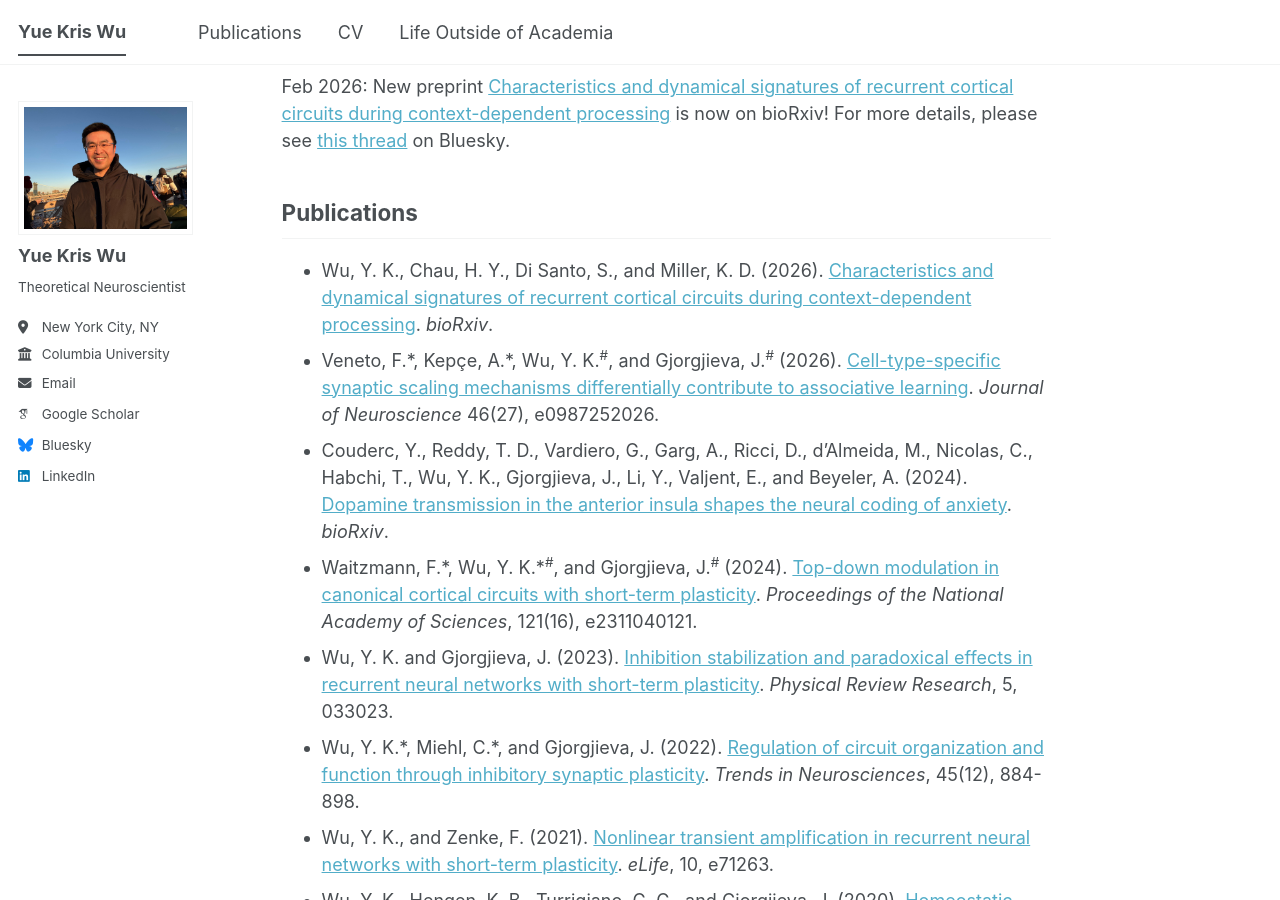
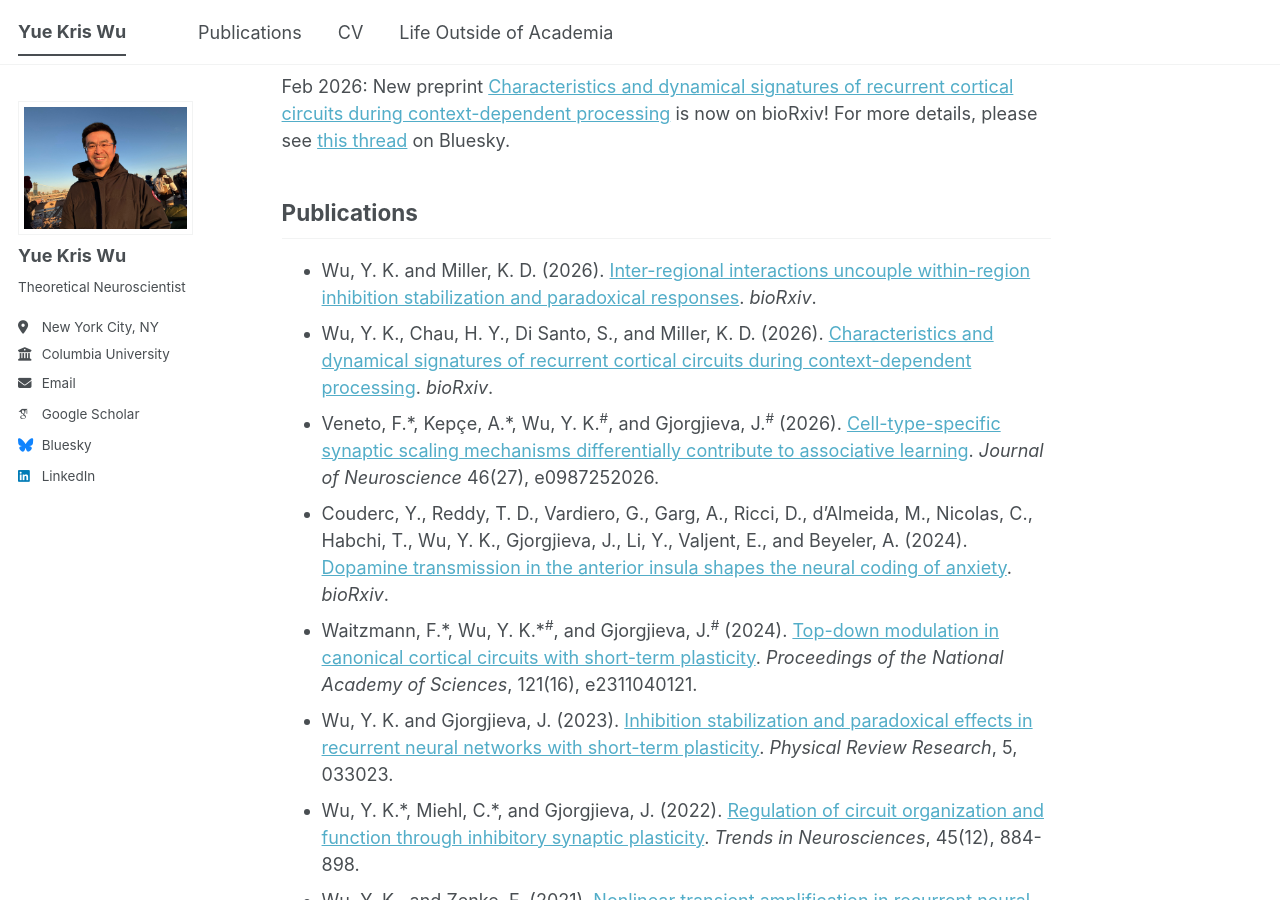
Before and after one commit to yuekriswu/yuekriswu.github.io, a Jekyll site: the page built from _pages/about.md, in a window 1280 px wide and 900 px high, scrolled down 1190 px. Built offline with Jekyll 4.4.1, drawn with Linux system fonts in a browser that asks for light colours; emoji names are drawn with the system emoji font; some web fonts are replaced; a script bundle is joined from its source files by our own code; library files that are not in the unit come from our copies.

Commit message:
Add new publications to the about page

```diff
--- a/_pages/about.md
+++ b/_pages/about.md
@@ -38,6 +38,7 @@ Feb 2026: New preprint [Characteristics and dynamical signatures of recurrent co
 
 Publications
 ------
+* Wu, Y. K. and Miller, K. D. (2026). [Inter-regional interactions uncouple within-region inhibition stabilization and paradoxical responses](https://www.biorxiv.org/content/10.64898/2026.09.09.750483v1). *bioRxiv*.
 * Wu, Y. K., Chau, H. Y., Di Santo, S., and Miller, K. D. (2026). [Characteristics and dynamical signatures of recurrent cortical circuits during context-dependent processing](https://www.biorxiv.org/content/10.64898/2026.02.06.704473v1). *bioRxiv*.
 * Veneto, F.\*, Kepçe, A.\*, Wu, Y. K.<sup>\#</sup>, and Gjorgjieva, J.<sup>\#</sup> (2026). [Cell-type-specific synaptic scaling mechanisms differentially contribute to associative learning](https://www.jneurosci.org/content/early/2026/05/26/JNEUROSCI.0987-25.2026). *Journal of Neuroscience* 46(27), e0987252026.
 * Couderc, Y., Reddy, T. D., Vardiero, G., Garg, A., Ricci, D., d’Almeida, M., Nicolas, C., Habchi, T., Wu, Y. K., Gjorgjieva, J., Li, Y., Valjent, E., and Beyeler, A. (2024). [Dopamine transmission in the anterior insula shapes the neural coding of anxiety](https://www.biorxiv.org/content/10.1101/2024.10.25.620186v2). *bioRxiv*.
```
